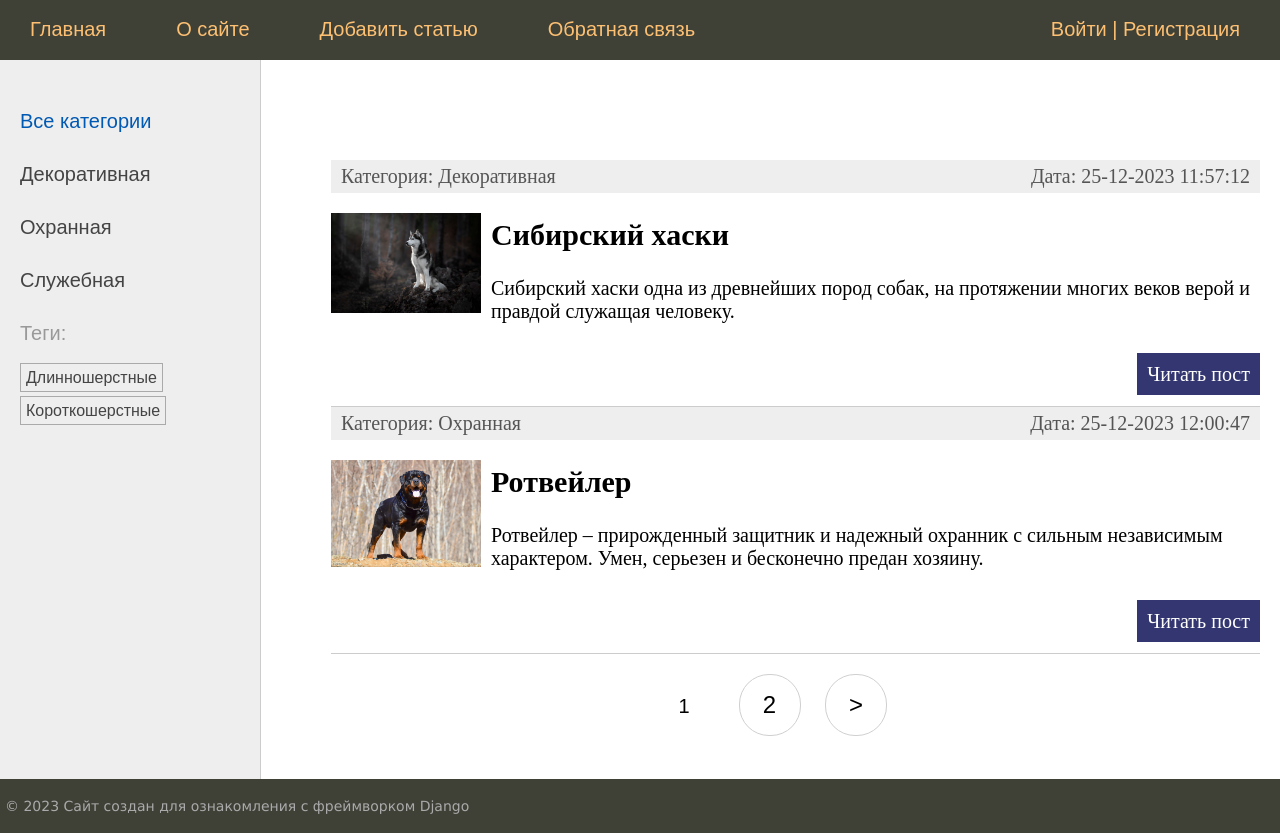
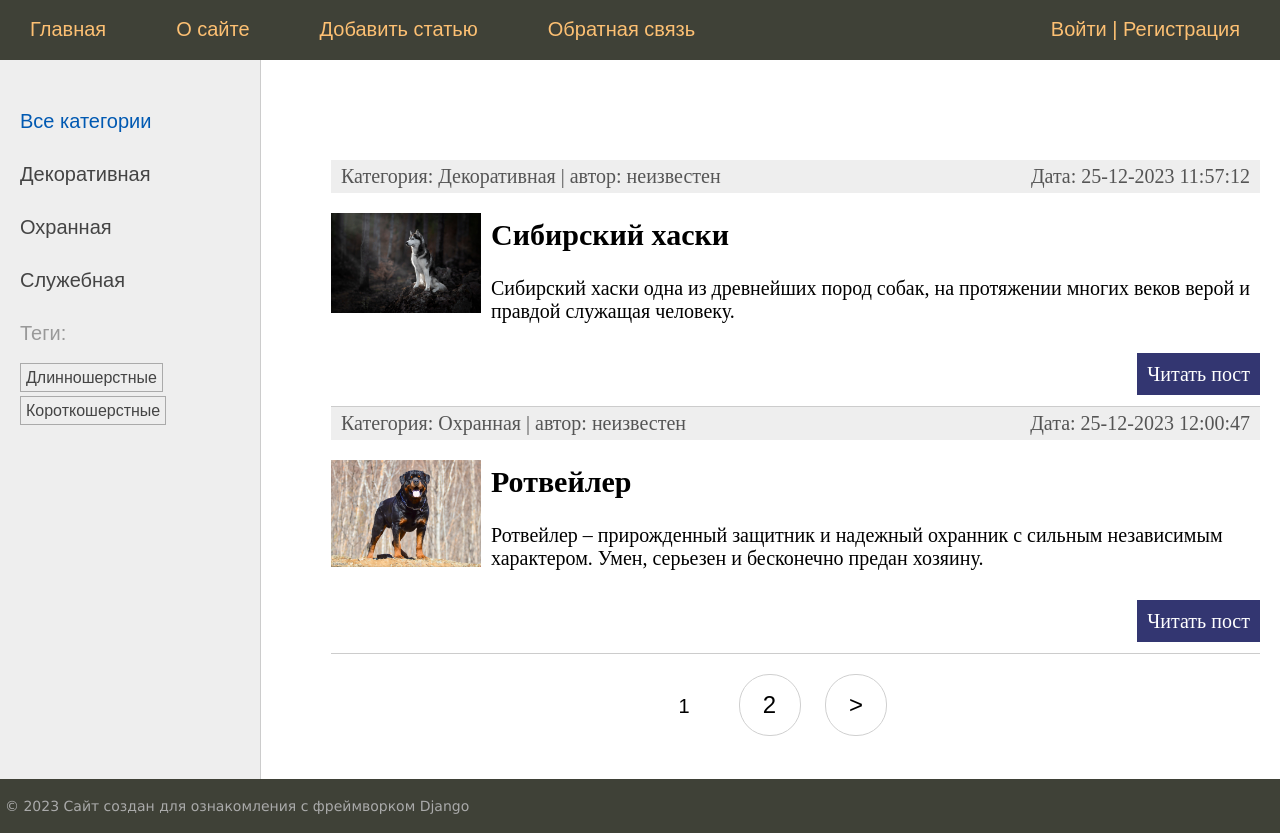
Before and after one commit to Tarilia/Dogblog, a Django app: page / in a window 1280 px wide. Run offline with Django 4.2, Linux system fonts and the light colour scheme; data comes from the database, SQL or seed files in the repository; both versions use the stored data as it was after the commit.

Commit message:
add author in posts

```diff
--- a/dogblog/sitedog/templates/sitedog/index.html
+++ b/dogblog/sitedog/templates/sitedog/index.html
@@ -4,7 +4,8 @@
 <ul class="list-articles">
 	{% for p in posts %}
 			<li><div class="article-panel">
-	<p class="first">Категория: {{p.cat.name}}</p>
+	<p class="first">Категория: {{p.cat.name}} | автор:
+	{{ p.author.username|default:"неизвестен" }}</p>
 	<p class="last">Дата: {{p.time_update|date:"d-m-Y H:i:s"}}</p>
     </div>
 {% if p.photo %}
```
Also changed, not shown: db.sqlite3.
